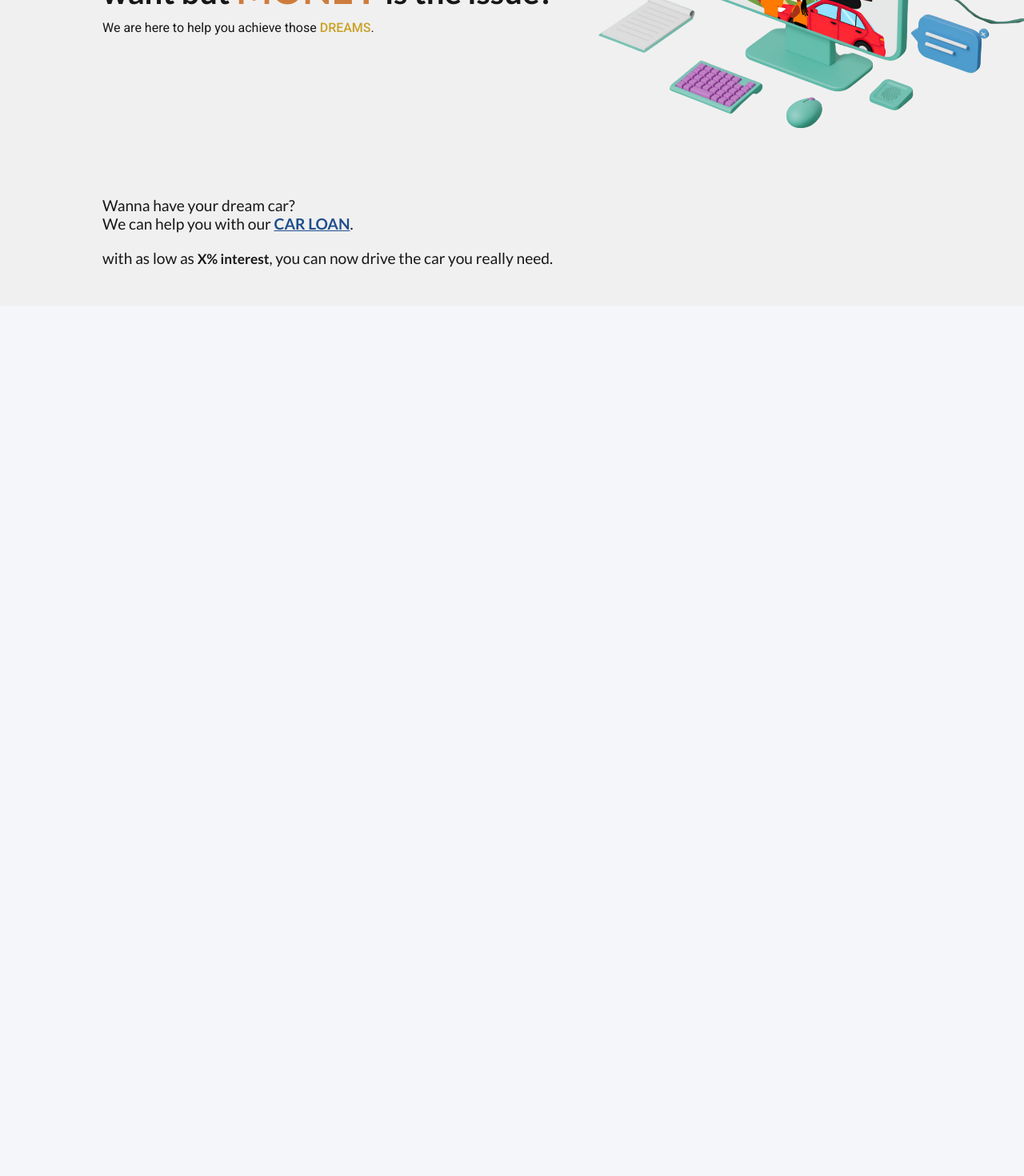
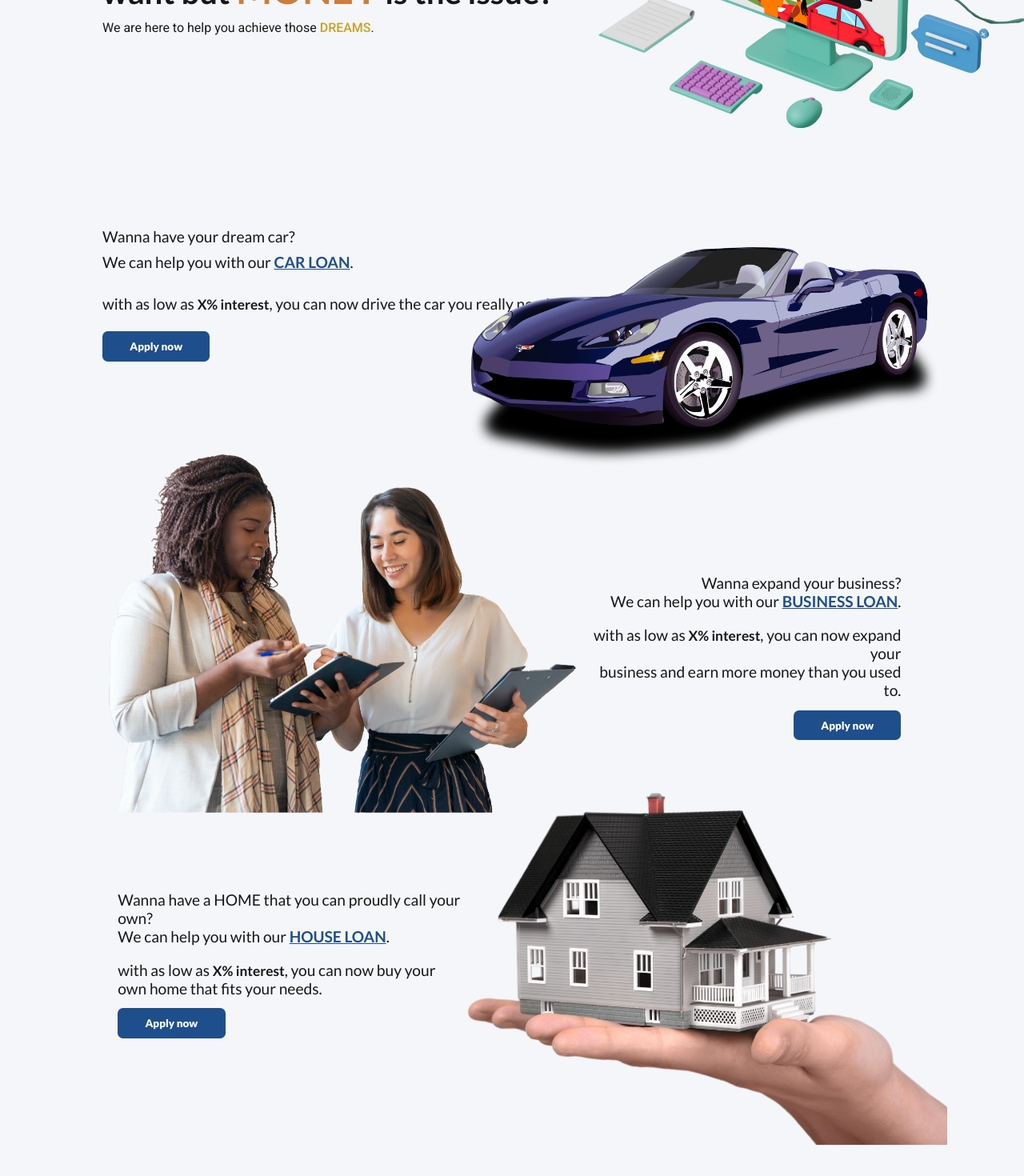
Before and after one commit to fideljotojot/Lending-Corporation, a Next.js app in the folder frontend/: page / in a window 1280 px wide. Shown: the part 1120-2590 px from the top of the page at 80% size. Before the commit the page ends 1502 px from the top, so only its background shows below. Built offline with nearby package versions, Linux system fonts and the light colour scheme.

Commit message:
feat: enhance HomePage with new loan details, images, and apply buttons for car, business, and house loans

```diff
--- a/frontend/app/components/home.tsx
+++ b/frontend/app/components/home.tsx
@@ -35,9 +35,49 @@ export default function HomePage() {
           />
         </div>
         <div className={styles["loans"]}>
-          <h3>Wanna have your dream car?</h3>
-          <h4>We can help you with our <span>CAR LOAN</span>.</h4>
-          <p>with as low as <span>X% interest</span>, you can now drive the car you really need.</p>
+          <div className={styles["car-details"]}>
+            <h3>Wanna have your dream car?</h3>
+            <h4>We can help you with our <span>CAR LOAN</span>.</h4>
+            <p>with as low as <span>X% interest</span>, you can now drive the car you really need.</p>
+            <button className={styles["loans-button"]}>Apply now</button>
+          </div>
+          <Image
+            src="/images/Car Loan Services.png"
+            alt="Car Loan Image"
+            className={`${styles["loans-image"]} ${styles["car"]}`}
+            width={600}
+            height={600}
+          />
+        </div>
+        <div className={`${styles["loans"]} ${styles["business-card"]}`}>
+          <Image
+            src="/images/work.png"
+            alt="Work Image"
+            className={`${styles["loans-image"]} ${styles["business"]}`}
+            width={600}
+            height={400}
+          />
+          <div className={styles["loan-details"]}>
+            <h3>Wanna expand your business?</h3>
+            <h4>We can help you with our <span>BUSINESS LOAN</span>.</h4>
+            <p>with as low as <span>X% interest</span>, you can now expand your <br /> business and earn more money than you used to.</p>
+            <button className={styles["loans-button"]}>Apply now</button>
+          </div>
+        </div>
+        <div className={`${styles["loans"]} ${styles["house-card"]}`}>
+          <div className={styles["loan-details"]}>
+            <h3>Wanna have a HOME that you can proudly call your own?</h3>
+            <h4>We can help you with our <span>HOUSE LOAN</span>.</h4>
+            <p>with as low as <span>X% interest</span>, you can now buy your <br /> own home that fits your needs.</p>
+            <button className={styles["loans-button"]}>Apply now</button>
+          </div>
+          <Image
+            src="/images/house_loan.png"
+            alt="Work Image"
+            className={`${styles["loans-image"]} ${styles["house"]}`}
+            width={600}
+            height={400}
+          />
         </div>
       </div>
     </main>
--- a/frontend/app/style/home.module.css
+++ b/frontend/app/style/home.module.css
@@ -2,7 +2,6 @@
     display: flex;
     flex-direction: column;
     min-height: 100vh;
-    background-color: #f0f0f0;
 }
 
 .top {
@@ -50,7 +49,6 @@
 .details {
     display: flex;
     flex-direction: column;
-    gap: 3em;
     padding: 5em 0 3em 8em;
 }
 
@@ -58,6 +56,7 @@
     display: flex;
     align-items: center;
     gap: .5em;
+    margin-bottom: 3em;
 }
 
 .heading-text {
@@ -87,6 +86,8 @@
 
 .loans {
     font: 500 1.2em var(--font-lato), sans-serif;
+    height: clamp(20em, 30vh, 25em);
+    display: flex;
 }
 
 .loans h4 span{
@@ -102,3 +103,62 @@
 .loans p span {
     font: bold .9em var(--font-lato), sans-serif;
 }
+
+.loans-button {
+    width: 10em;
+    font-size: .7em;
+    margin-top: 1em;
+    padding: .8em;
+}
+
+.loans-image {
+    height: auto;
+}
+
+.car-details {
+    display: flex;
+    flex-direction: column;
+    gap: .5em;
+    padding: 2em 0;
+}
+
+.car {
+    position: absolute;
+    align-self: center;
+    right: 8%;
+    flex: 1;
+}
+
+.business-card,
+.house-card {
+    display: flex;
+    align-items: center;
+}
+
+.house-card {
+    display: flex;
+    align-items: center;
+}
+
+.loan-details {
+    text-align: right;
+    flex: 1;
+    margin-right: 8em;
+}
+
+.business {
+    height: auto;
+    object-fit: contain;
+}
+
+.house {
+    height: auto;
+    object-fit: contain;
+    margin-right: 5em;
+}
+
+.house-card .loan-details {
+    text-align: left !important;
+    margin-right: 0;
+    margin-left: 1em;
+}
```
Also changed, not shown: frontend/public/images/Car Loan Services.png.
